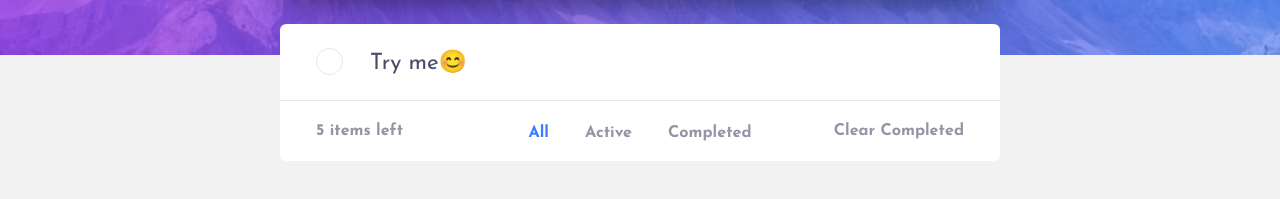
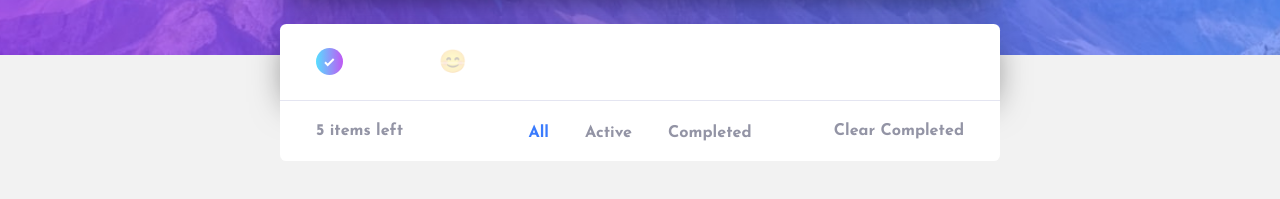
Before and after one commit to maroDev343/Todo-app, a website built with Vite: page index.html in a window 1280 px wide. Shown: the part 269-468 px from the top of the page. Built offline with nearby package versions, Linux system fonts and the light colour scheme.

Commit message:
created database

```diff
--- a/src/js/Todo.js
+++ b/src/js/Todo.js
@@ -9,7 +9,7 @@ const duration = 450;
 const createItem = content => {
   const item = {
     content,
-    completed: false,
+    isCompleted: false,
   };
   save(item);
   renderItem(item);
@@ -20,7 +20,7 @@ const save = data => {
 };
 const read = () => {
   const todos = localStorage.getItem('todo-list');
-  if (!todos || todos === '[]') return [{ content: 'Try me😊', completed: true }];
+  if (!todos || todos === '[]') return [{ content: 'Try me😊', isCompleted: true }];
   return JSON.parse(todos);
 };
 const animationIn = item => {
@@ -39,20 +39,26 @@ const renderItem = item => {
         <img src="/images/icon-check.svg" class="check-icon" />
       </div>
       <h2 class="content">${item.content}</h2>
+      <i class="fas fa-trash remove-icon"></i>
     `;
-  const removeIcon = document.createElement('i');
-  removeIcon.classList.add('fas', 'fa-trash', 'remove-icon');
 
   const newTodo = document.createElement('li');
   newTodo.classList.add('todo-item');
-  newTodo.dataset.completed = item.completed;
+
+  const completedClass = item.isCompleted ? 'completed' : undefined;
+  if (completedClass !== undefined) newTodo.classList.add(completedClass);
   newTodo.innerHTML = todoHTML;
-  newTodo.appendChild(removeIcon);
 
   todoList.appendChild(newTodo);
   animationIn(newTodo);
 
-  removeIcon.addEventListener('click', () => removeItem(item, newTodo));
+  // RemoveIcon
+  newTodo.querySelector('.remove-icon').addEventListener('click', () => removeItem(item, newTodo));
+  // Checkbox
+  newTodo.querySelector('.check-box').addEventListener('click', () => {
+    console.log('ay');
+    // Todo
+  });
 };
 const removeItem = (item, todo) => {
   const index = database.findIndex(databaseItem => item.content == databaseItem.content);
--- a/src/scss/abstracts/_mixins.scss
+++ b/src/scss/abstracts/_mixins.scss
@@ -28,6 +28,6 @@
     position: absolute;
     top: 50%;
     left: 50%;
-    transform: translate($x, $y);
+    transform: translate(-$x, -$y);
   }
 }
--- a/src/scss/layout/_todos.scss
+++ b/src/scss/layout/_todos.scss
@@ -5,7 +5,7 @@
 .todo {
   &__list {
     @include list-reset;
-    // box-shadow: $box-shadow;
+    box-shadow: $box-shadow;
     transition: all $calm-transition;
 
     .todo-item {
@@ -34,7 +34,6 @@
         width: $circle-dims;
         height: $circle-dims;
         border-radius: 50%;
-        padding: 0.65rem;
         margin-left: $spacing-sml;
         background: var(--todo-color);
         border: 1px solid var(--border-color);
```
